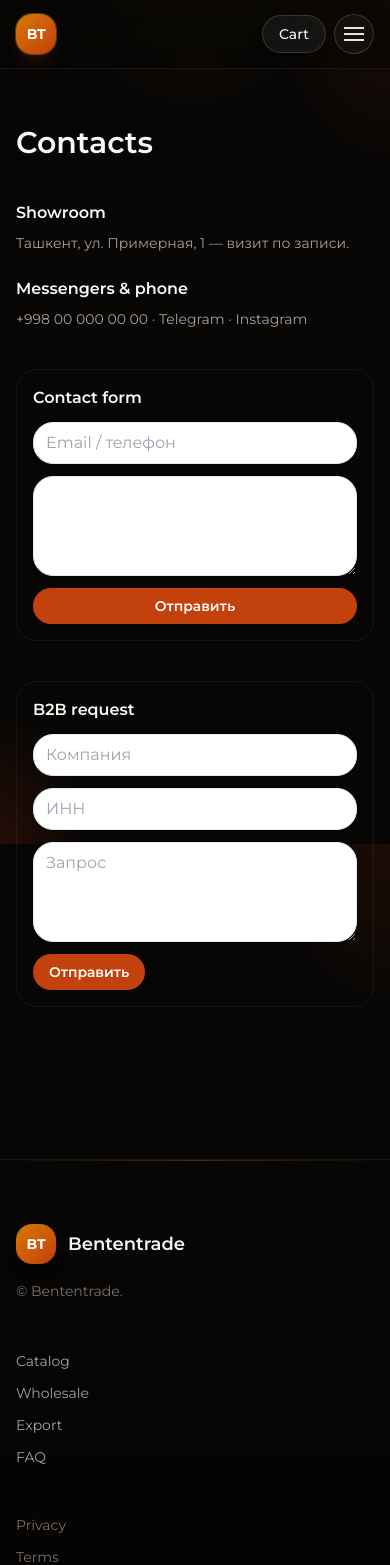
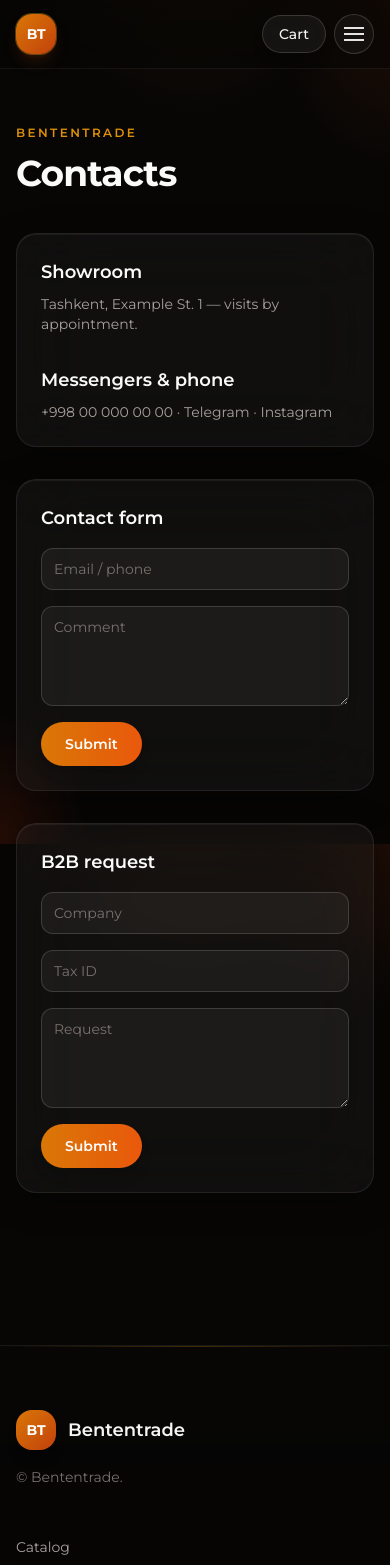
Before and after one commit to DeniskaChernov/BTT-site, a Next.js app: page /en/contacts in a window 390 px wide. Shown: the top 1565 px of the page. Built offline with nearby package versions, Linux system fonts and the light colour scheme.

Commit message:
design: glass UI for about, contacts, FAQ, wholesale, export; i18n bodies; checkout loading
Made-with: Cursor

```diff
--- a/messages/en.json
+++ b/messages/en.json
@@ -37,7 +37,8 @@
     "city": "City",
     "address": "Address",
     "company": "Company",
-    "comment": "Comment"
+    "comment": "Comment",
+    "loading": "Loading…"
   },
   "hero": {
     "title": "Artificial rattan that stands sun and water",
@@ -182,7 +183,8 @@
     "form_title": "Wholesale request",
     "attach": "Attach file / photo",
     "cases": "HoReCa cases",
-    "faq": "Wholesale FAQ"
+    "faq": "Wholesale FAQ",
+    "ph_details": "Volume, color, deadline"
   },
   "export_page": {
     "title": "Export B2B",
@@ -191,20 +193,31 @@
     "currency": "Currency",
     "duties": "Duties (estimate)",
     "request_calc": "Request shipping & duties calc",
-    "quote_checkout": "Quote first — pay after approval"
+    "quote_checkout": "Quote first — pay after approval",
+    "ph_duties": "0–15% estimate"
   },
   "about": {
+    "kicker": "Production",
     "title": "Production",
     "quality": "Quality control",
     "batch": "Batch consistency",
-    "requisites": "Legal info"
+    "requisites": "Legal info",
+    "quality_body": "Batch checks, spectrophotometer on request for HoReCa and dealers. Production and warehouse under one roof — fewer color drift issues between shipments.",
+    "batch_body": "Every batch is labeled. For wholesale — one batch number per order where volume allows.",
+    "requisites_body": "Contract and invoice details are sent after a request to opt@bententrade.uz (example domain — replace with production)."
   },
   "contacts": {
     "title": "Contacts",
     "showroom": "Showroom",
     "channels": "Messengers & phone",
     "form_feedback": "Contact form",
-    "form_b2b": "B2B request"
+    "form_b2b": "B2B request",
+    "showroom_address": "Tashkent, Example St. 1 — visits by appointment.",
+    "channels_line": "+998 00 000 00 00 · Telegram · Instagram",
+    "ph_email": "Email / phone",
+    "ph_company": "Company",
+    "ph_inn": "Tax ID",
+    "ph_request": "Request"
   },
   "faq": {
     "title": "FAQ",
@@ -212,7 +225,12 @@
     "ship": "Shipping",
     "min_weight": "Minimum weight",
     "pick": "Picker",
-    "returns": "Returns"
+    "returns": "Returns",
+    "a_pay": "Uzcard, Humo, Payme, Click — sandbox until live keys. Invoice for legal entities — on request.",
+    "a_ship": "24–48h by agreement for standard items. XL planters — per production lead time.",
+    "a_min_weight": "Retail from 1 kg per SKU. Wholesale — per quote volume.",
+    "a_pick": "Home quiz or product page — no waiting for a manager.",
+    "a_returns": "Unopened roll — up to 7 days by agreement. Custom orders — separate terms."
   },
   "footer": {
     "rights": "© Bententrade.",
--- a/messages/ru.json
+++ b/messages/ru.json
@@ -37,7 +37,8 @@
     "city": "Город",
     "address": "Адрес",
     "company": "Компания",
-    "comment": "Комментарий"
+    "comment": "Комментарий",
+    "loading": "Загрузка…"
   },
   "hero": {
     "title": "Искусственный ротанг, который не боится ни солнца, ни воды",
@@ -182,7 +183,8 @@
     "form_title": "Заявка на опт",
     "attach": "Прикрепить файл / фото",
     "cases": "Кейсы HoReCa",
-    "faq": "Вопросы по опту"
+    "faq": "Вопросы по опту",
+    "ph_details": "Объём, цвет, срок"
   },
   "export_page": {
     "title": "Экспорт B2B",
@@ -191,20 +193,31 @@
     "currency": "Валюта",
     "duties": "Оценка пошлин (ориентир)",
     "request_calc": "Запросить расчёт доставки и пошлин",
-    "quote_checkout": "Сначала коммерческое предложение — оплата после согласования"
+    "quote_checkout": "Сначала коммерческое предложение — оплата после согласования",
+    "ph_duties": "0–15% ориентир"
   },
   "about": {
+    "kicker": "Производство",
     "title": "О производстве",
     "quality": "Контроль качества",
     "batch": "Стабильность партии",
-    "requisites": "Реквизиты"
+    "requisites": "Реквизиты",
+    "quality_body": "Контроль партии, спектрофотометр по запросу для HoReCa и дилеров. Производство и склад в одном контуре — меньше расхождений цвета между отгрузками.",
+    "batch_body": "Каждая партия маркируется. Для опта — один номер партии на весь заказ, где это возможно по объёму.",
+    "requisites_body": "Реквизиты для договора и счёта высылаются после заявки на opt@bententrade.uz (пример домена — замените на боевой)."
   },
   "contacts": {
     "title": "Контакты",
     "showroom": "Шоурум",
     "channels": "Мессенджеры и телефон",
     "form_feedback": "Обратная связь",
-    "form_b2b": "Заявка B2B"
+    "form_b2b": "Заявка B2B",
+    "showroom_address": "Ташкент, ул. Примерная, 1 — визит по записи.",
+    "channels_line": "+998 00 000 00 00 · Telegram · Instagram",
+    "ph_email": "Email / телефон",
+    "ph_company": "Компания",
+    "ph_inn": "ИНН",
+    "ph_request": "Запрос"
   },
   "faq": {
     "title": "FAQ",
@@ -212,7 +225,12 @@
     "ship": "Доставка",
     "min_weight": "Минимальный вес",
     "pick": "Подбор",
-    "returns": "Возврат"
+    "returns": "Возврат",
+    "a_pay": "Uzcard, Humo, Payme, Click — в sandbox до подключения боевых ключей. Счёт для юрлиц — по запросу.",
+    "a_ship": "24–48 часов по согласованию для стандартных позиций. Кашпо XL — по срокам производства.",
+    "a_min_weight": "Розница от 1 кг по позиции. Опт — от объёма в КП.",
+    "a_pick": "Квиз на главной или карточка товара — без ожидания менеджера.",
+    "a_returns": "Нераспакованный рулон — до 7 дней по согласованию. Индивидуальные заказы — отдельные условия."
   },
   "footer": {
     "rights": "© Bententrade. Все права защищены.",
--- a/messages/uz.json
+++ b/messages/uz.json
@@ -37,7 +37,8 @@
     "city": "Shahar",
     "address": "Manzil",
     "company": "Kompaniya",
-    "comment": "Izoh"
+    "comment": "Izoh",
+    "loading": "Yuklanmoqda…"
   },
   "hero": {
     "title": "Sun'iy rattan — quyosh va suvdan qo‘rqmaydi",
@@ -182,7 +183,8 @@
     "form_title": "Ulgurji arizasi",
     "attach": "Fayl / foto",
     "cases": "HoReCa keyslar",
-    "faq": "Ulgurji savollar"
+    "faq": "Ulgurji savollar",
+    "ph_details": "Hajm, rang, muddat"
   },
   "export_page": {
     "title": "Eksport B2B",
@@ -191,20 +193,31 @@
     "currency": "Valyuta",
     "duties": "Bojxona (taxmin)",
     "request_calc": "Yetkazish va bojxona hisobini so‘rash",
-    "quote_checkout": "Avval tijoriy taklif — keyin to‘lov"
+    "quote_checkout": "Avval tijoriy taklif — keyin to‘lov",
+    "ph_duties": "0–15% taxmin"
   },
   "about": {
+    "kicker": "Ishlab chiqarish",
     "title": "Ishlab chiqarish",
     "quality": "Sifat nazorati",
     "batch": "Partiya barqarorligi",
-    "requisites": "Rekvizitlar"
+    "requisites": "Rekvizitlar",
+    "quality_body": "Partiya nazorati, HoReCa va dilerlar uchun so‘rov bo‘yicha spektrofotometr. Ishlab chiqarish va ombor bir konturda — jo‘natmalar orasida rang farqi kam.",
+    "batch_body": "Har bir partiya belgilanadi. Opt uchun — hajmga qarab butun buyurtma uchun bitta partiya raqami.",
+    "requisites_body": "Shartnoma va hisob uchun rekvizitlar ariza dan keyin opt@bententrade.uz ga yuboriladi (demo domen — bo‘yiga almashtiring)."
   },
   "contacts": {
     "title": "Aloqa",
     "showroom": "Shourum",
     "channels": "Messenger va telefon",
     "form_feedback": "Aloqa",
-    "form_b2b": "B2B ariza"
+    "form_b2b": "B2B ariza",
+    "showroom_address": "Toshkent, Namuna ko‘chasi, 1 — yozilish bilan tashrif.",
+    "channels_line": "+998 00 000 00 00 · Telegram · Instagram",
+    "ph_email": "Email / telefon",
+    "ph_company": "Kompaniya",
+    "ph_inn": "STIR",
+    "ph_request": "So‘rov"
   },
   "faq": {
     "title": "FAQ",
@@ -212,7 +225,12 @@
     "ship": "Yetkazish",
     "min_weight": "Minimal og‘irlik",
     "pick": "Tanlash",
-    "returns": "Qaytarish"
+    "returns": "Qaytarish",
+    "a_pay": "Uzcard, Humo, Payme, Click — jonli kalitlar qo‘shilguncha sandbox. Yuridik shaxslar uchun hisob — so‘rov bo‘yicha.",
+    "a_ship": "Standart pozitsiyalar uchun kelishuv bo‘yicha 24–48 soat. XL kashpo — ishlab chiqarish muddatiga qarab.",
+    "a_min_weight": "Chakana — pozitsiya bo‘yicha 1 kg dan. Opt — KP hajmiga qarab.",
+    "a_pick": "Bosh sahifa kvizi yoki mahsulot kartochkasi — menejer kutishsiz.",
+    "a_returns": "Ochilmagan ruletka — kelishuv bo‘yicha 7 kun gacha. Individual buyurtmalar — alohida shartlar."
   },
   "footer": {
     "rights": "© Bententrade.",
--- a/src/app/[locale]/contacts/page.tsx
+++ b/src/app/[locale]/contacts/page.tsx
@@ -1,4 +1,7 @@
 import { getTranslations } from "next-intl/server";
+
+const fieldClass =
+  "rounded-xl border border-white/15 bg-white/[0.05] px-3 py-2.5 text-sm text-stone-100 placeholder:text-stone-500 outline-none transition focus:border-amber-500/40 focus:ring-2 focus:ring-amber-500/20";
 
 export async function generateMetadata() {
   const t = await getTranslations("contacts");
@@ -7,42 +10,52 @@ export async function generateMetadata() {
 
 export default async function ContactsPage() {
   const t = await getTranslations("contacts");
+  const tc = await getTranslations("common");
 
   return (
-    <div className="btt-container max-w-3xl py-14">
-      <h1 className="text-3xl font-semibold">{t("title")}</h1>
-      <div className="mt-10 grid gap-10 md:grid-cols-2">
-        <div>
-          <h2 className="font-semibold">{t("showroom")}</h2>
-          <p className="mt-2 text-sm text-btt-muted">
-            Ташкент, ул. Примерная, 1 — визит по записи.
-          </p>
-          <h2 className="mt-6 font-semibold">{t("channels")}</h2>
-          <p className="mt-2 text-sm text-btt-muted">+998 00 000 00 00 · Telegram · Instagram</p>
+    <div className="btt-container max-w-4xl py-14 md:py-20">
+      <p className="text-xs font-semibold uppercase tracking-[0.2em] text-amber-500/90">
+        Bententrade
+      </p>
+      <h1 className="mt-3 text-4xl font-bold tracking-tight text-stone-50 md:text-5xl">
+        {t("title")}
+      </h1>
+
+      <div className="mt-10 grid gap-8 lg:grid-cols-2">
+        <div className="btt-glass rounded-3xl p-6 md:p-8">
+          <h2 className="text-lg font-semibold text-stone-50">{t("showroom")}</h2>
+          <p className="mt-2 text-sm text-stone-400">{t("showroom_address")}</p>
+          <h2 className="mt-8 text-lg font-semibold text-stone-50">{t("channels")}</h2>
+          <p className="mt-2 text-sm text-stone-400">{t("channels_line")}</p>
         </div>
-        <form className="grid gap-3 rounded-btt border border-btt-border p-4">
-          <h2 className="font-semibold">{t("form_feedback")}</h2>
-          <input className="rounded-btt border px-3 py-2" placeholder="Email / телефон" />
-          <textarea className="min-h-[100px] rounded-btt border px-3 py-2" />
+
+        <form className="btt-glass grid gap-4 rounded-3xl p-6 md:p-8">
+          <h2 className="text-lg font-semibold text-stone-50">{t("form_feedback")}</h2>
+          <input className={fieldClass} placeholder={t("ph_email")} type="text" />
+          <textarea
+            className={`min-h-[100px] ${fieldClass}`}
+            placeholder={tc("comment")}
+          />
           <button
             type="button"
-            className="rounded-full bg-btt-primary px-4 py-2 text-sm font-semibold text-white"
+            className="w-fit rounded-full bg-gradient-to-r from-amber-600 to-orange-600 px-6 py-3 text-sm font-semibold text-white shadow-lg transition hover:from-amber-500 hover:to-orange-500"
           >
-            Отправить
+            {tc("submit")}
           </button>
         </form>
-        <form className="grid gap-3 rounded-btt border border-btt-border p-4 md:col-span-2">
-          <h2 className="font-semibold">{t("form_b2b")}</h2>
-          <div className="grid gap-3 sm:grid-cols-2">
-            <input className="rounded-btt border px-3 py-2" placeholder="Компания" />
-            <input className="rounded-btt border px-3 py-2" placeholder="ИНН" />
+
+        <form className="btt-glass grid gap-4 rounded-3xl p-6 md:p-8 lg:col-span-2">
+          <h2 className="text-lg font-semibold text-stone-50">{t("form_b2b")}</h2>
+          <div className="grid gap-4 sm:grid-cols-2">
+            <input className={fieldClass} placeholder={t("ph_company")} />
+            <input className={fieldClass} placeholder={t("ph_inn")} />
           </div>
-          <textarea className="min-h-[100px] rounded-btt border px-3 py-2" placeholder="Запрос" />
+          <textarea className={`min-h-[100px] ${fieldClass}`} placeholder={t("ph_request")} />
           <button
             type="button"
-            className="w-fit rounded-full bg-btt-primary px-4 py-2 text-sm font-semibold text-white"
+            className="w-fit rounded-full bg-gradient-to-r from-amber-600 to-orange-600 px-6 py-3 text-sm font-semibold text-white shadow-lg transition hover:from-amber-500 hover:to-orange-500"
           >
-            Отправить
+            {tc("submit")}
           </button>
         </form>
       </div>
--- a/src/app/[locale]/export/page.tsx
+++ b/src/app/[locale]/export/page.tsx
@@ -1,4 +1,9 @@
 import { getTranslations } from "next-intl/server";
+
+const field =
+  "rounded-xl border border-white/15 bg-white/[0.05] px-3 py-2.5 text-sm text-stone-100 placeholder:text-stone-500 outline-none transition focus:border-amber-500/40 focus:ring-2 focus:ring-amber-500/20";
+
+const selectField = `${field} bg-stone-950/40`;
 
 export async function generateMetadata() {
   const t = await getTranslations("export_page");
@@ -9,29 +14,33 @@ export default async function ExportPage() {
   const t = await getTranslations("export_page");
 
   return (
-    <div className="btt-container max-w-3xl py-14">
-      <h1 className="text-3xl font-semibold">{t("title")}</h1>
-      <p className="mt-4 text-btt-muted">{t("lead")}</p>
-      <p className="mt-6 text-sm font-medium text-btt-accent">{t("quote_checkout")}</p>
-      <form className="mt-8 grid gap-4 rounded-btt border border-btt-border p-6">
-        <label className="grid gap-1 text-sm">
+    <div className="btt-container max-w-3xl py-14 md:py-20">
+      <p className="text-xs font-semibold uppercase tracking-[0.2em] text-amber-500/90">B2B</p>
+      <h1 className="mt-3 text-4xl font-bold tracking-tight text-stone-50 md:text-5xl">
+        {t("title")}
+      </h1>
+      <p className="mt-4 text-stone-400">{t("lead")}</p>
+      <p className="mt-4 text-sm font-medium text-amber-400/90">{t("quote_checkout")}</p>
+
+      <form className="btt-glass mt-10 grid gap-5 rounded-3xl p-6 md:p-8">
+        <label className="grid gap-1.5 text-sm text-stone-300">
           {t("country")}
-          <input className="rounded-btt border px-3 py-2" />
+          <input className={field} type="text" />
         </label>
-        <label className="grid gap-1 text-sm">
+        <label className="grid gap-1.5 text-sm text-stone-300">
           {t("currency")}
-          <select className="rounded-btt border px-3 py-2">
+          <select className={selectField}>
             <option>USD</option>
             <option>UZS</option>
           </select>
         </label>
-        <label className="grid gap-1 text-sm">
+        <label className="grid gap-1.5 text-sm text-stone-300">
           {t("duties")}
-          <input className="rounded-btt border px-3 py-2" placeholder="0–15% ориентир" />
+          <input className={field} placeholder={t("ph_duties")} type="text" />
         </label>
         <button
           type="button"
-          className="rounded-full bg-btt-primary px-6 py-3 text-sm font-semibold text-white"
+          className="w-fit rounded-full bg-gradient-to-r from-amber-600 to-orange-600 px-6 py-3 text-sm font-semibold text-white shadow-lg transition hover:from-amber-500 hover:to-orange-500"
         >
           {t("request_calc")}
         </button>
--- a/src/app/[locale]/wholesale/page.tsx
+++ b/src/app/[locale]/wholesale/page.tsx
@@ -1,4 +1,7 @@
 import { getTranslations } from "next-intl/server";
+
+const field =
+  "rounded-xl border border-white/15 bg-white/[0.05] px-3 py-2.5 text-sm text-stone-100 placeholder:text-stone-500 outline-none transition focus:border-amber-500/40 focus:ring-2 focus:ring-amber-500/20";
 
 export async function generateMetadata() {
   const t = await getTranslations("wholesale");
@@ -7,34 +10,46 @@ export async function generateMetadata() {
 
 export default async function WholesalePage() {
   const t = await getTranslations("wholesale");
+  const tc = await getTranslations("common");
 
   return (
-    <div className="btt-container max-w-3xl py-14">
-      <h1 className="text-3xl font-semibold">{t("title")}</h1>
-      <p className="mt-4 text-btt-muted">{t("lead")}</p>
-      <h2 className="mt-10 text-xl font-semibold">{t("steps_title")}</h2>
-      <ol className="mt-4 list-decimal space-y-2 pl-6 text-sm">
-        <li>{t("step1")}</li>
-        <li>{t("step2")}</li>
-        <li>{t("step3")}</li>
-      </ol>
-      <form className="mt-10 grid gap-4 rounded-btt border border-btt-border p-6">
-        <h2 className="font-semibold">{t("form_title")}</h2>
-        <input className="rounded-btt border px-3 py-2" placeholder="Компания" />
-        <input className="rounded-btt border px-3 py-2" placeholder="Телефон" />
-        <textarea className="min-h-[120px] rounded-btt border px-3 py-2" placeholder="Объём, цвет, срок" />
-        <label className="text-sm text-btt-muted">
+    <div className="btt-container max-w-3xl py-14 md:py-20">
+      <p className="text-xs font-semibold uppercase tracking-[0.2em] text-amber-500/90">HoReCa</p>
+      <h1 className="mt-3 text-4xl font-bold tracking-tight text-stone-50 md:text-5xl">
+        {t("title")}
+      </h1>
+      <p className="mt-4 text-stone-400">{t("lead")}</p>
+
+      <div className="btt-glass mt-10 rounded-3xl p-6 md:p-8">
+        <h2 className="text-lg font-semibold text-stone-50">{t("steps_title")}</h2>
+        <ol className="mt-4 list-decimal space-y-2 pl-6 text-sm text-stone-400">
+          <li>{t("step1")}</li>
+          <li>{t("step2")}</li>
+          <li>{t("step3")}</li>
+        </ol>
+      </div>
+
+      <form className="btt-glass mt-8 grid gap-4 rounded-3xl p-6 md:p-8">
+        <h2 className="text-lg font-semibold text-stone-50">{t("form_title")}</h2>
+        <input className={field} placeholder={tc("company")} />
+        <input className={field} placeholder={tc("phone")} />
+        <textarea className={`min-h-[120px] ${field}`} placeholder={t("ph_details")} />
+        <label className="text-sm text-stone-400">
           {t("attach")}
-          <input type="file" className="mt-2 block w-full text-sm" />
+          <input
+            type="file"
+            className="mt-2 block w-full text-sm text-stone-400 file:mr-4 file:rounded-lg file:border-0 file:bg-white/10 file:px-4 file:py-2 file:text-sm file:text-stone-200"
+          />
         </label>
         <button
           type="button"
-          className="rounded-full bg-btt-primary px-6 py-3 text-sm font-semibold text-white"
+          className="w-fit rounded-full bg-gradient-to-r from-amber-600 to-orange-600 px-6 py-3 text-sm font-semibold text-white shadow-lg transition hover:from-amber-500 hover:to-orange-500"
         >
-          Отправить
+          {tc("submit")}
         </button>
       </form>
-      <p className="mt-10 text-sm text-btt-muted">{t("cases")}</p>
+
+      <p className="mt-10 text-sm text-stone-500">{t("cases")}</p>
     </div>
   );
 }
```
Also changed, not shown: src/app/[locale]/about/page.tsx (+21 -19 lines), src/app/[locale]/checkout/page.tsx (+8 -3 lines), src/app/[locale]/faq/page.tsx (+14 -11 lines).
